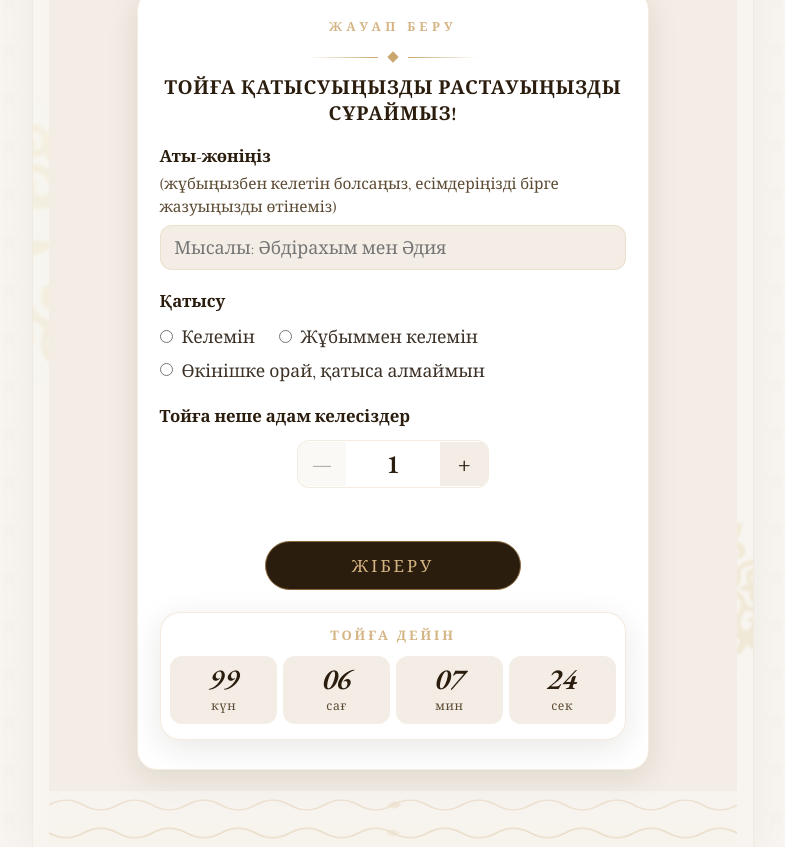
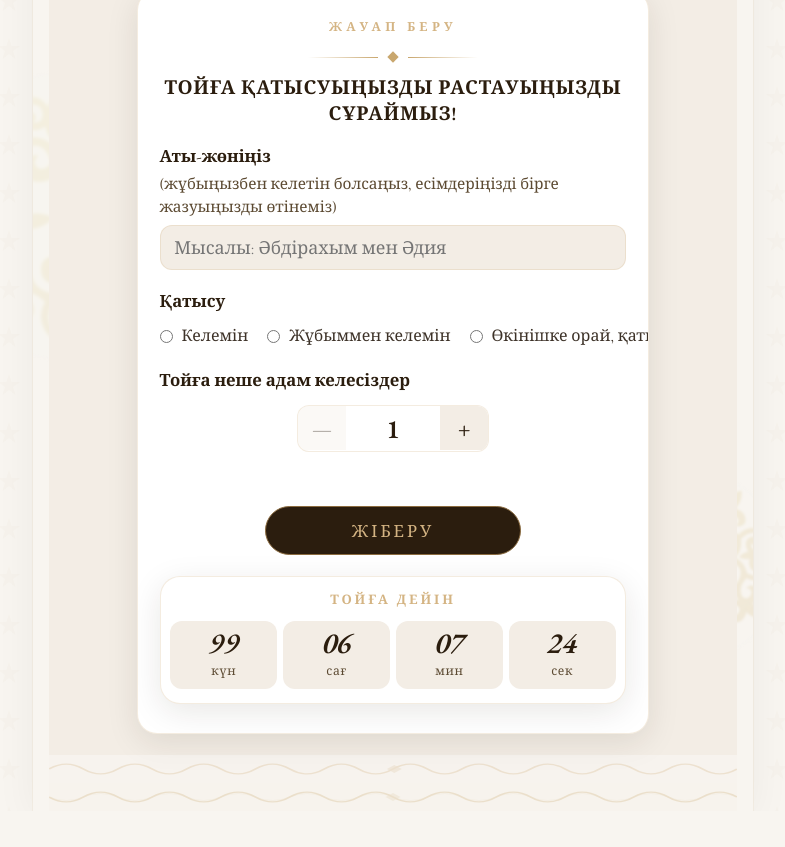
Before and after one commit to abdrsan/adiya-abdirakhym-wedding.github.io, a browser extension: page index.html in a window 1280 px wide. Shown: the part 2032-2879 px from the top of the page, without its empty margins (247-1032 px from the left). After the commit the page ends 2843 px from the top, so only its background shows below. Drawn offline with nearby package versions, Linux system fonts and the light colour scheme.

Commit message:
radio button fix

```diff
--- a/css/main.css
+++ b/css/main.css
@@ -1228,9 +1228,9 @@ body {
 @media (min-width: 720px) {
   .rsvp-field--radios {
     display: flex;
-    flex-wrap: wrap;
+    flex-wrap: nowrap;
     align-items: center;
-    gap: 0.5rem 1.5rem;
+    gap: 0.5rem 1.2rem;
   }
   .rsvp-field--radios .rsvp-legend {
     width: 100%;
@@ -1239,6 +1239,9 @@ body {
   .rsvp-radio {
     margin-bottom: 0;
     white-space: nowrap;
+  }
+  .rsvp-radio span {
+    font-size: clamp(0.9rem, 1.5vw, 1rem);
   }
 }
 
```
